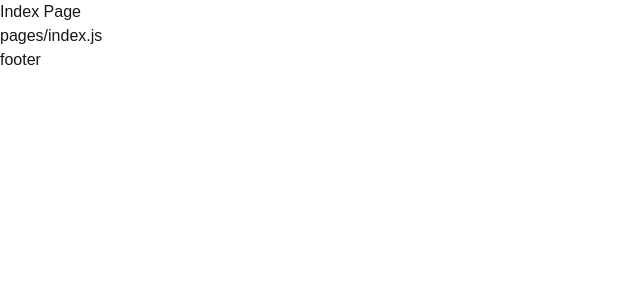
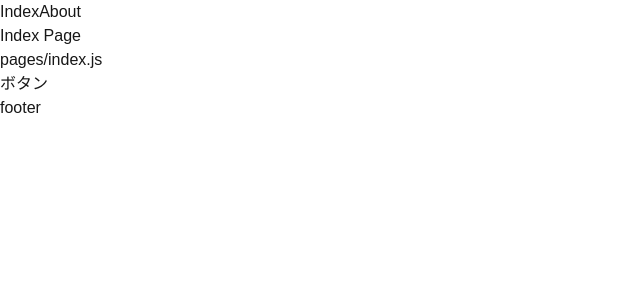
Before and after one commit to Shirasawa3/react-app, a Next.js app: page / in a window 1280 px wide. Shown: the top 300 px of the page, without its empty margins (0-640 px from the left). Built offline with nearby package versions, Linux system fonts and the light colour scheme.

Commit message:
✨ 画面遷移のひな型作成

```diff
--- /dev/null
+++ b/components/Header.js
@@ -0,0 +1,14 @@
+import Link from 'next/link';
+
+export function Header() {
+    return (
+        <header>
+            <Link href="/">
+                Index
+            </Link>
+            <Link href="/about">
+                About
+            </Link>
+        </header>
+    )
+}
--- a/components/Headline.js
+++ b/components/Headline.js
@@ -5,8 +5,10 @@ const Headline = (props) => {
     <div>
       <h1>{props.title}</h1>
       <h2>pages/{props.page}.js</h2>
+
+      <button onClick={props.onClick}>ボタン</button>
     </div>
   )
 }
 
-export default Headline
+export { Headline }
--- a/pages/about.js
+++ b/pages/about.js
@@ -1,8 +1,10 @@
 import { Footer } from "@/components/Footer";
+import { Header } from "@/components/Header";
 
 export default function about() {
   return (
     <div>
+      <Header />
       <Footer />
     </div>
   );
--- a/pages/index.js
+++ b/pages/index.js
@@ -1,10 +1,12 @@
+import { Header } from "@/components/Header";
 import { Footer } from "@/components/Footer";
-import Headline from "@/components/Headline";
+import {Headline} from "@/components/Headline";
 
 export default function Home() {
   return (
     <div>
-      <Headline title="Index Page" page="index"/>
+      <Header />
+      <Headline title="Index Page" page="index" onClick={() => alert('クリック')}/>
       <Footer />
     </div>
   );
```
